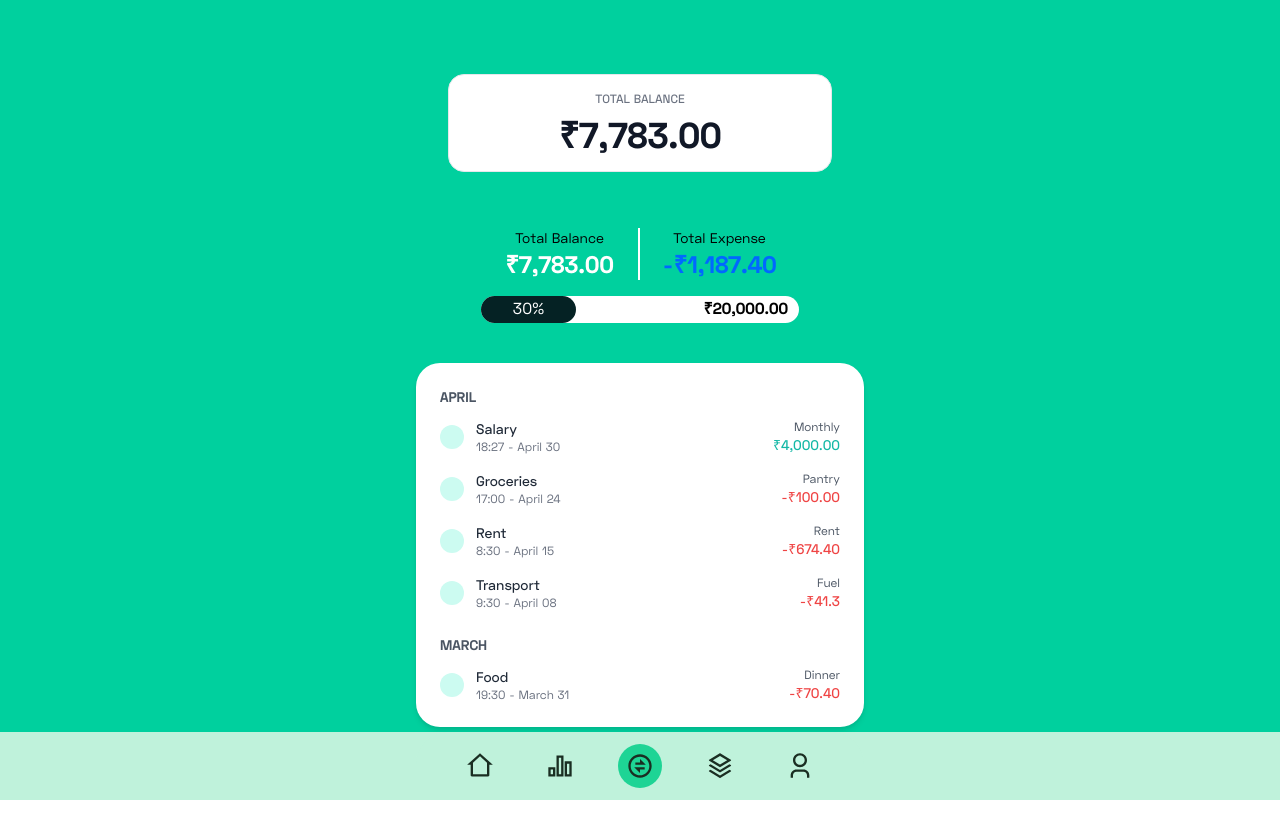
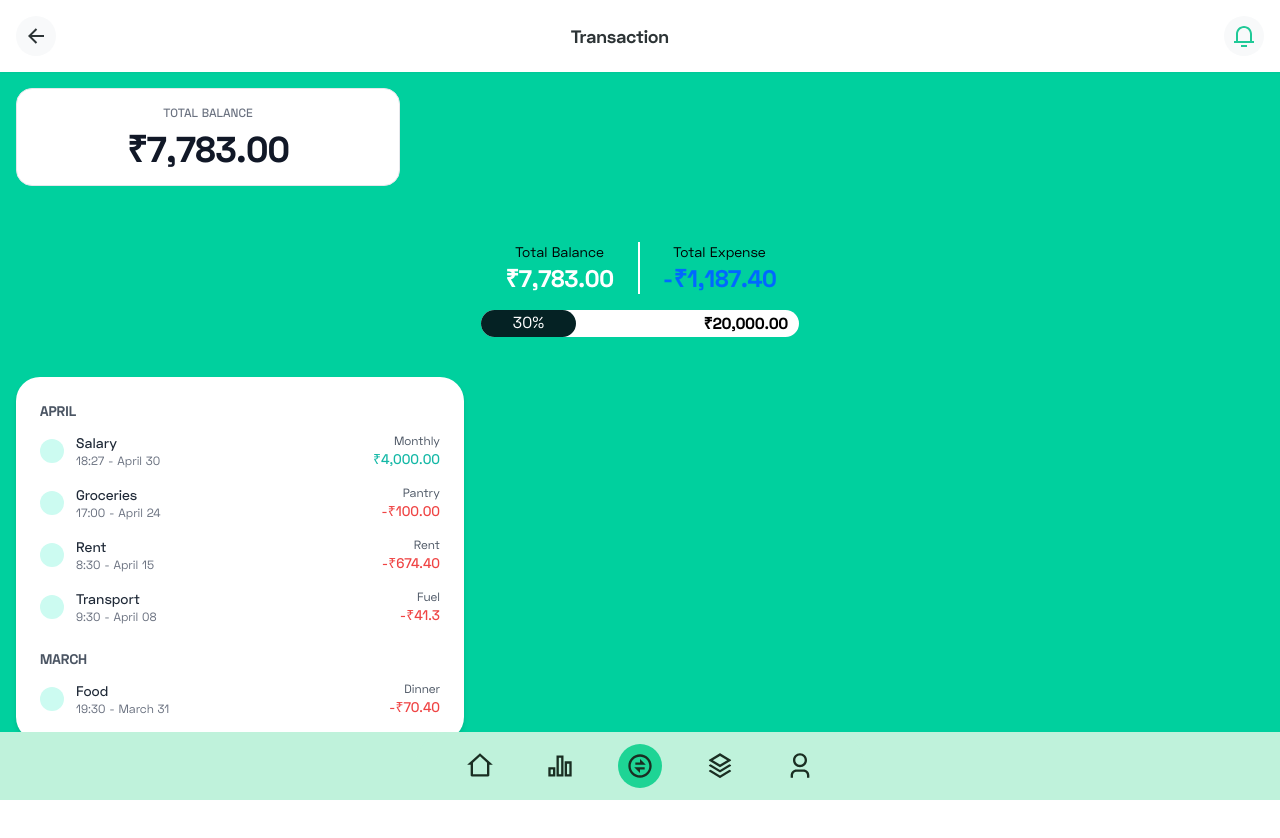
Before and after one commit to vshalakbari-scaletech/AI-Munimji, a Next.js app: page /transactions in a window 1280 px wide. Shown: the top 838 px of the page. After the commit the page ends 800 px from the top, so only its background shows below. Built offline with nearby package versions, Linux system fonts and the light colour scheme; no server answers.

Commit message:
fix transaction page ui issue

```diff
--- a/src/app/transactions/page.tsx
+++ b/src/app/transactions/page.tsx
@@ -1,8 +1,14 @@
+import DashboardHeader from '@/components/dashboard/Header';
 import TransactionPage from '@/components/transactionPage/transactionPage';
 import React from 'react';
 
 const Transaction = () => {
-	return <TransactionPage />;
+	return (
+		<div>
+			<DashboardHeader title='Transaction' />
+			<TransactionPage />
+		</div>
+	);
 };
 
 export default Transaction;
--- a/src/components/dashboard/Header.tsx
+++ b/src/components/dashboard/Header.tsx
@@ -1,4 +1,4 @@
-"use client"
+'use client';
 
 import { RiArrowLeftLine, RiNotification3Line } from 'react-icons/ri';
 
@@ -8,18 +8,18 @@ interface HeaderProps {
 
 export default function DashboardHeader({ title }: HeaderProps) {
 	return (
-    <header className="sticky top-0 z-30 flex items-center justify-between px-4 py-4 bg-white shadow-sm">
+		<header className='sticky top-0 z-30 flex items-center justify-between bg-white px-4 py-4 shadow-sm'>
 			<button
-        className="p-2 rounded-full bg-background-muted"
+				className='bg-background-muted rounded-full p-2'
 				// onClick={onBack}
-        aria-label="Go back"
-        type="button"
+				aria-label='Go back'
+				type='button'
 			>
-        <RiArrowLeftLine className="text-text-primary" size={24} />
+				<RiArrowLeftLine className='text-text-primary' size={24} />
 			</button>
-      <h1 className="flex-1 text-center text-lg font-bold text-text-primary -ml-10">{title}</h1>
-      <button className="p-2 rounded-full bg-background-muted" aria-label="Notifications" type="button">
-        <RiNotification3Line className="text-primary-dark" size={24} />
+			<h1 className='text-text-primary -ml-10 flex-1 text-center text-lg font-bold'>{title}</h1>
+			<button className='bg-background-muted rounded-full p-2' aria-label='Notifications' type='button'>
+				<RiNotification3Line className='text-primary-dark' size={24} />
 			</button>
 		</header>
 	);
--- a/src/components/layout/index.tsx
+++ b/src/components/layout/index.tsx
@@ -6,7 +6,7 @@ const Layout: React.FC<PropsWithChildren> = ({ children }) => {
 	return (
 		<div className='relative w-full'>
 			<div className='bg-background-default min-h-screen'>
-				<main className='pb-20'>{children}</main>
+				<main>{children}</main>
 				<BottomNav />
 			</div>
 		</div>
--- a/src/components/transactionPage/transactionPage.tsx
+++ b/src/components/transactionPage/transactionPage.tsx
@@ -4,7 +4,7 @@ import React from 'react';
 
 const TransactionPage = () => {
 	return (
-		<div className='flex min-h-screen flex-col items-center justify-center bg-background from-teal-600 to-teal-300 p-4'>
+		<div className='h-[calc(100vh-138px)] bg-background from-teal-600 to-teal-300 p-4'>
 			<div>
 				<div className='mb-6 w-[384px] rounded-2xl border border-gray-200 bg-white p-4 text-center'>
 					<h1 className='text-xs font-medium uppercase text-gray-500'>Total Balance</h1>
@@ -26,7 +26,7 @@ const TransactionPage = () => {
 							<div className='h-[27px] rounded-full bg-[#052224] text-white' style={{ width: '30%' }}>
 								30%
 							</div>
-							<div className='color-white absolute right-[11px] top-0 font-black text-black'>
+							<div className='color-white absolute right-[11px] top-[1px] font-black text-black'>
 								&#8377;20,000.00
 							</div>
 						</div>
@@ -34,18 +34,13 @@ const TransactionPage = () => {
 				</div>
 			</div>
 			<div className='relative w-full max-w-md rounded-3xl bg-white p-6 shadow-md'>
-				{/* Total Balance Section */}
-
-				{/* Transactions Section */}
 				<div>
 					{/* April Transactions */}
 					<h2 className='mb-3 text-sm font-semibold uppercase text-gray-600'>April</h2>
 					<div className='space-y-4'>
 						<div className='flex items-center justify-between'>
 							<div className='flex items-center'>
-								<div className='mr-3 rounded-full bg-teal-100 p-3'>
-									{/* <CurrencyDollarIcon className='h-5 w-5 text-teal-500' /> */}
-								</div>
+								<div className='mr-3 rounded-full bg-teal-100 p-3'></div>
 								<div>
 									<p className='text-sm font-medium text-gray-800'>Salary</p>
 									<p className='text-xs text-gray-500'>18:27 - April 30</p>
@@ -59,9 +54,7 @@ const TransactionPage = () => {
 
 						<div className='flex items-center justify-between'>
 							<div className='flex items-center'>
-								<div className='mr-3 rounded-full bg-teal-100 p-3'>
-									{/* <ShoppingBagIcon className='h-5 w-5 text-teal-500' /> */}
-								</div>
+								<div className='mr-3 rounded-full bg-teal-100 p-3'></div>
 								<div>
 									<p className='text-sm font-medium text-gray-800'>Groceries</p>
 									<p className='text-xs text-gray-500'>17:00 - April 24</p>
@@ -75,9 +68,7 @@ const TransactionPage = () => {
 
 						<div className='flex items-center justify-between'>
 							<div className='flex items-center'>
-								<div className='mr-3 rounded-full bg-teal-100 p-3'>
-									{/* <HomeIcon className='h-5 w-5 text-teal-500' /> */}
-								</div>
+								<div className='mr-3 rounded-full bg-teal-100 p-3'></div>
 								<div>
 									<p className='text-sm font-medium text-gray-800'>Rent</p>
 									<p className='text-xs text-gray-500'>8:30 - April 15</p>
@@ -91,9 +82,7 @@ const TransactionPage = () => {
 
 						<div className='flex items-center justify-between'>
 							<div className='flex items-center'>
-								<div className='mr-3 rounded-full bg-teal-100 p-3'>
-									{/* <TruckIcon className='h-5 w-5 text-teal-500' /> */}
-								</div>
+								<div className='mr-3 rounded-full bg-teal-100 p-3'></div>
 								<div>
 									<p className='text-sm font-medium text-gray-800'>Transport</p>
 									<p className='text-xs text-gray-500'>9:30 - April 08</p>
@@ -111,9 +100,7 @@ const TransactionPage = () => {
 					<div className='space-y-4'>
 						<div className='flex items-center justify-between'>
 							<div className='flex items-center'>
-								<div className='mr-3 rounded-full bg-teal-100 p-3'>
-									{/* <CakeIcon className='h-5 w-5 text-teal-500' /> */}
-								</div>
+								<div className='mr-3 rounded-full bg-teal-100 p-3'></div>
 								<div>
 									<p className='text-sm font-medium text-gray-800'>Food</p>
 									<p className='text-xs text-gray-500'>19:30 - March 31</p>
```
Lines whose indentation alone changed are shown as unchanged.
